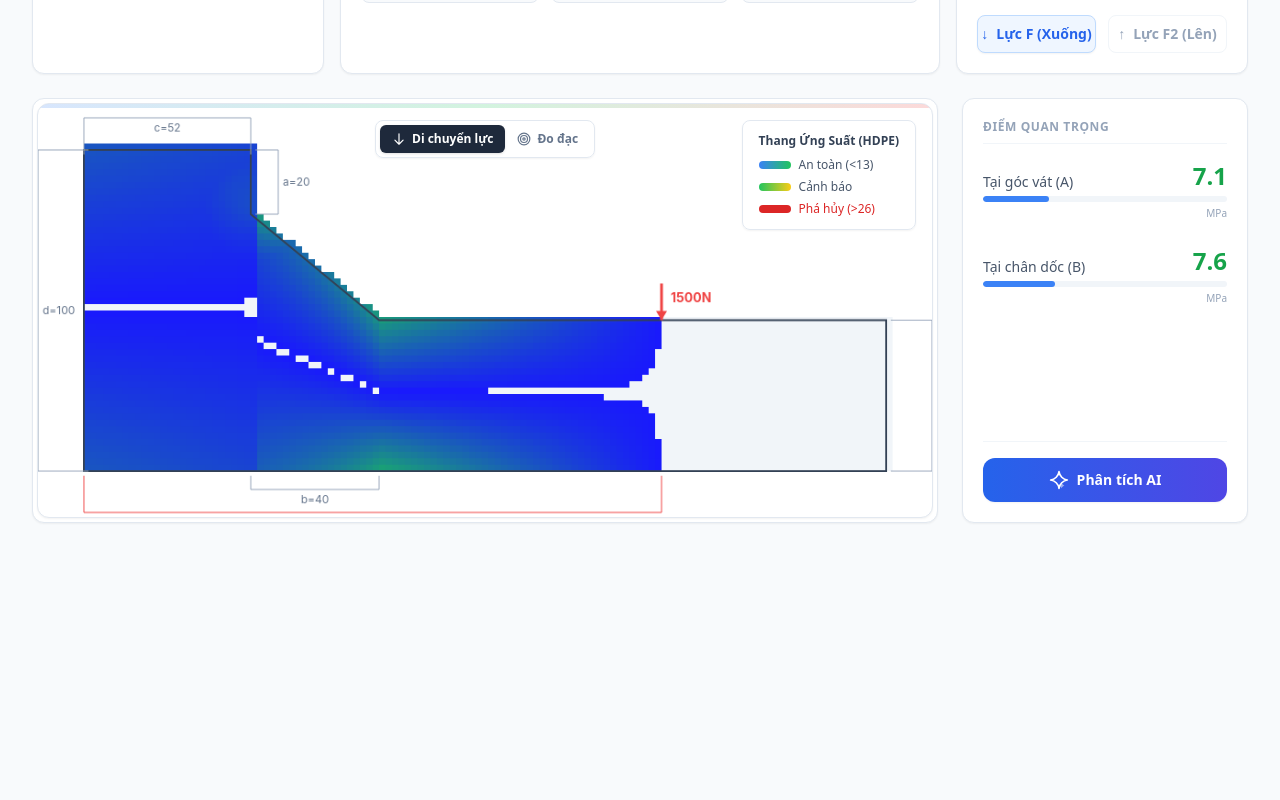
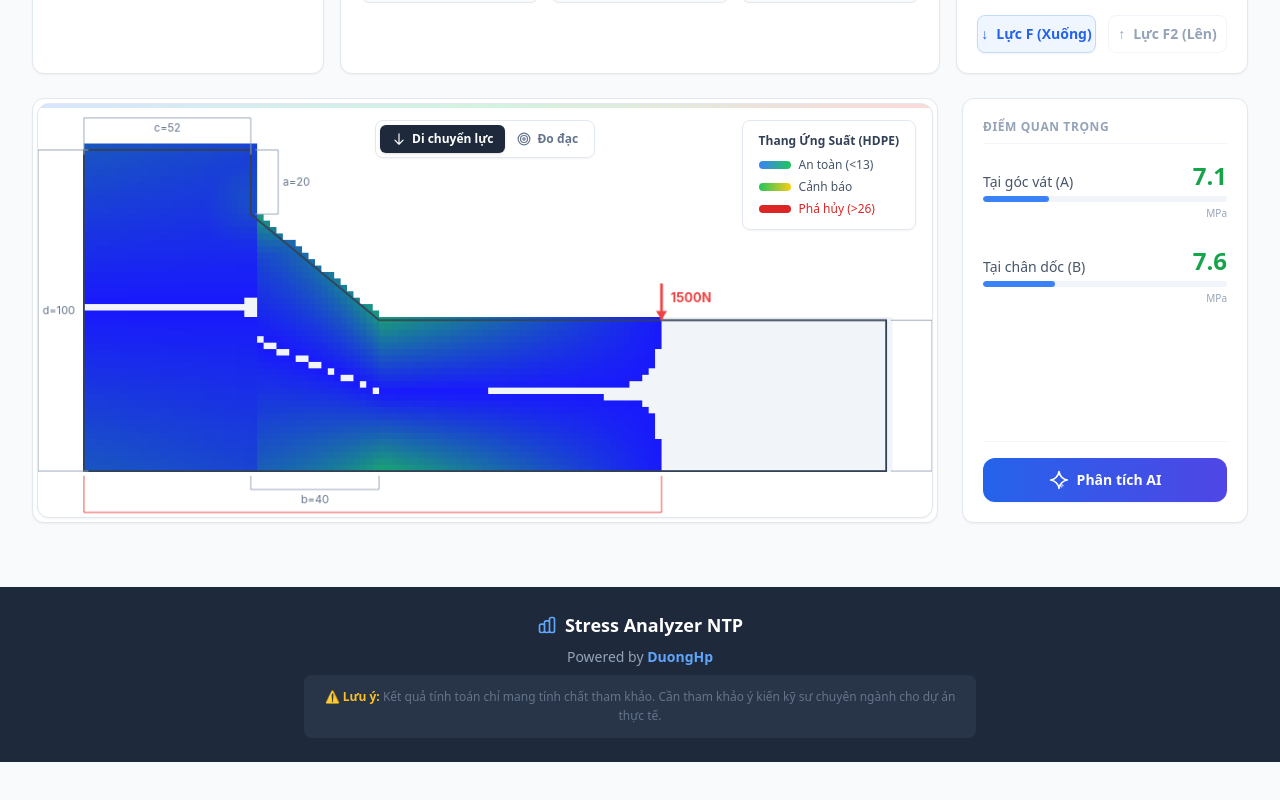
Before and after one commit to OceanHpCK/stress-analysis, a React (Vite) app: page / in a window 1280 px wide. Shown: the part 334-1134 px from the top of the page. Before the commit the page ends 937 px from the top, so only its background shows below. Built offline with nearby package versions, Linux system fonts and the light colour scheme.

Commit message:
Add footer with project info: Stress Analyzer NTP, Powered by DuongHp, disclaimer

```diff
--- a/App.tsx
+++ b/App.tsx
@@ -403,6 +403,24 @@ const App: React.FC = () => {
         )}
 
       </main>
+
+      {/* Footer */}
+      <footer className="bg-slate-800 text-slate-300 py-6 px-4 mt-8">
+        <div className="max-w-7xl mx-auto text-center space-y-2">
+          <div className="flex items-center justify-center gap-2 text-lg font-bold text-white">
+            <svg className="w-5 h-5 text-blue-400" fill="none" viewBox="0 0 24 24" stroke="currentColor">
+              <path strokeLinecap="round" strokeLinejoin="round" strokeWidth={2} d="M9 19v-6a2 2 0 00-2-2H5a2 2 0 00-2 2v6a2 2 0 002 2h2a2 2 0 002-2zm0 0V9a2 2 0 012-2h2a2 2 0 012 2v10m-6 0a2 2 0 002 2h2a2 2 0 002-2m0 0V5a2 2 0 012-2h2a2 2 0 012 2v14a2 2 0 01-2 2h-2a2 2 0 01-2-2z" />
+            </svg>
+            Stress Analyzer NTP
+          </div>
+          <p className="text-sm text-slate-400">
+            Powered by <span className="text-blue-400 font-semibold">DuongHp</span>
+          </p>
+          <p className="text-xs text-slate-500 max-w-2xl mx-auto leading-relaxed mt-3 bg-slate-700/50 p-3 rounded-lg">
+            <span className="text-amber-400 font-semibold">⚠️ Lưu ý:</span> Kết quả tính toán chỉ mang tính chất tham khảo. Cần tham khảo ý kiến kỹ sư chuyên ngành cho dự án thực tế.
+          </p>
+        </div>
+      </footer>
     </div>
   );
 };
```
